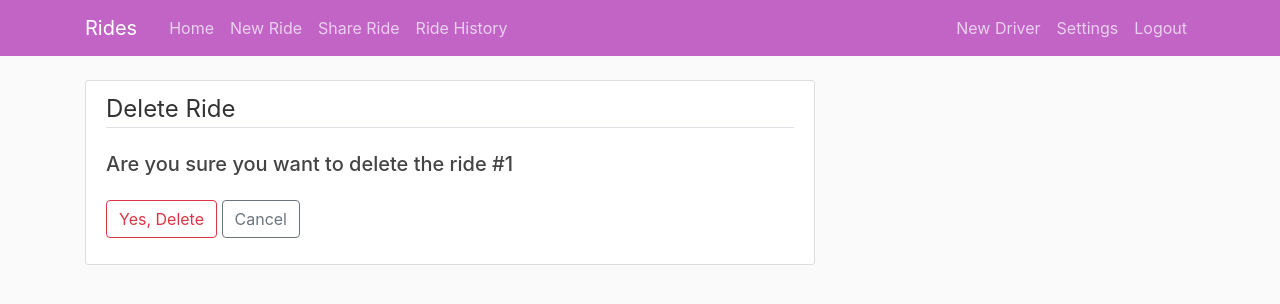
After one commit to QishenWang/Ride-Sharing-Service, a Django app: page /rides/1/delete_ride/ in a window 1280 px wide. The commit adds this page. Shown: the top 304 px of the page. Run offline with Django 4.2, Linux system fonts and the light colour scheme; a user stored in the database is signed in; tables that the repository leaves empty hold one stand-in row (values such as "Sample post"); some libraries are stand-ins or nearby versions.

Commit message:
owner delete ride finished

```diff
--- a/docker-deploy/web-app/rides/templates/rides/index.html
+++ b/docker-deploy/web-app/rides/templates/rides/index.html
@@ -20,6 +20,9 @@
         {% if not ride.ride_driver %}
         <small class="text-muted">The order is not confirmed!</small>
         <small><a class="article-content" href="{% url 'rides:updateride' ride.id %}">Edit your ride</a></small>
+        <small>
+          <a class="article-content delete-link" href="{% url 'rides:delete_ride' ride.id %}"> Delete this ride
+          </a></small>
         {% else %}
         <small class="text-muted">Driver: {{ ride.ride_driver.username }}</small>
         {% endif %}
--- /dev/null
+++ b/docker-deploy/web-app/rides/templates/rides/ride_confirm_delete.html
@@ -0,0 +1,16 @@
+{% extends "rides/base.html" %}
+{% block content %}
+<div class="content-section">
+    <form method="POST">
+        {% csrf_token %}
+        <fieldset class="form-group">
+            <legend class="border-bottom mb-4">Delete Ride</legend>
+            <h5>Are you sure you want to delete the ride #{{ object.id }}</h5>
+        </fieldset>
+        <div class="form-group">
+            <button class="btn btn-outline-danger" type="submit">Yes, Delete</button>
+            <a class="btn btn-outline-secondary" href="{% url 'rides:index'%}">Cancel</a>
+        </div>
+    </form>
+</div>
+{% endblock content %}
--- a/docker-deploy/web-app/rides/urls.py
+++ b/docker-deploy/web-app/rides/urls.py
@@ -5,7 +5,7 @@ from django.contrib.auth import views as auth_views
 from .views import (RideListView, RideCreateView, RideUpdateView,
                     DriverConfirmedListView, DriverConfirmedDetailView,
                     DriverFindListView, DriverHistoryListView,
-                    RideHistoryListView, ShareListView)
+                    RideHistoryListView, ShareListView, RideDeleteView)
 
 app_name = 'rides'
 urlpatterns = [
@@ -42,4 +42,6 @@ urlpatterns = [
     path('<int:ride_id>/join_ride/<int:passenger_number>',
          views.join_ride,
          name='join_ride'),
+    path('<int:pk>/delete_ride/', RideDeleteView.as_view(),
+         name='delete_ride'),
 ]
--- a/docker-deploy/web-app/rides/views.py
+++ b/docker-deploy/web-app/rides/views.py
@@ -1,4 +1,3 @@
-from django.forms import ValidationError
 from django.shortcuts import get_object_or_404, render, redirect
 from django.http import HttpResponse, HttpResponseRedirect
 from django.urls import reverse
@@ -337,6 +336,7 @@ class ShareListView(LoginRequiredMixin, ListView):
         return context
 
 
+@login_required
 def sharer_search(request):
     title = 'Sharer Search'
     is_driver = Driver.objects.filter(user=request.user).exists()
@@ -404,3 +404,14 @@ def join_ride(request, ride_id, passenger_number):
             request, f'You are not autherized for joining ride #{ride_id} !')
 
     return render(request, 'rides/index.html', locals())
+
+
+class RideDeleteView(LoginRequiredMixin, UserPassesTestMixin, DeleteView):
+    model = Ride
+    success_url = '/rides/'
+
+    def test_func(self):
+        ride = self.get_object()
+        if self.request.user == ride.ride_owner:
+            return True
+        return False
--- a/docker-deploy/web-app/static/rides/main.css
+++ b/docker-deploy/web-app/static/rides/main.css
@@ -102,3 +102,11 @@ body {
     color: #c164c6;
     font-size: 25px;
   }
+
+  .delete-link {
+    color: red;
+  }
+
+  .delete-link:hover {
+    color: inherit;
+  }
```
